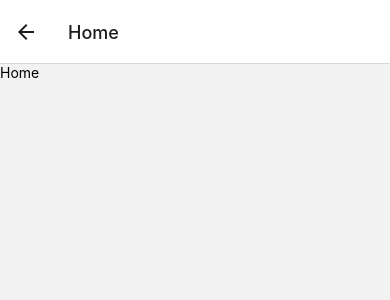
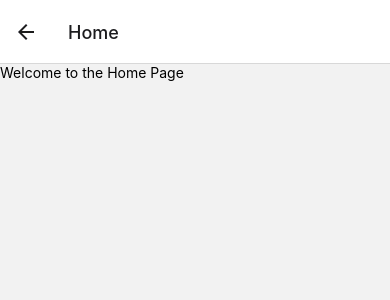
Before and after one commit to s24576/aaa-mob, a React Native app in the folder LockIn/: screen /Home in a window 390 px wide. Shown: the top 300 px of the page. Built offline with nearby package versions, Linux system fonts and the light colour scheme.

Commit message:
context USER

```diff
--- a/LockIn/App.tsx
+++ b/LockIn/App.tsx
@@ -11,6 +11,7 @@ import {
 import Login from "./screens/Login";
 import Register from "./screens/Register";
 import Home from "./screens/Home";
+import { UserContextProvider } from "./context/UserContext";
 
 type RootStackParamList = {
   Login: undefined;
@@ -27,6 +28,7 @@ export default function App() {
 export const Layout = () => {
   return (
     <NavigationContainer>
+      <UserContextProvider>
         <Stack.Navigator
           screenOptions={{
             headerBackVisible: false,
@@ -36,6 +38,7 @@ export const Layout = () => {
           <Stack.Screen name="Register" component={Register}></Stack.Screen>
           <Stack.Screen name="Home" component={Home}></Stack.Screen>
         </Stack.Navigator>
+      </UserContextProvider>
     </NavigationContainer>
   );
 };
--- a/LockIn/components/HomePage.tsx
+++ b/LockIn/components/HomePage.tsx
@@ -0,0 +1,16 @@
+import React, { useState, useContext } from "react";
+import { View, Text, StyleSheet } from "react-native";
+import { UserContext } from "../context/UserContext";
+import { UserContextType } from "../types/userContext";
+
+const HomePage = () => {
+  const { userData } = useContext(UserContext) as UserContextType;
+
+  return (
+    <View>
+      <Text>Welcome to the Home Page {userData?.username}</Text>
+    </View>
+  );
+};
+
+export default HomePage;
--- a/LockIn/components/LoginForm.tsx
+++ b/LockIn/components/LoginForm.tsx
@@ -1,18 +1,24 @@
 import { View, TextInput, Button } from "react-native";
-import React, { useState } from "react";
+import React, { useState, useContext } from "react";
 import { useNavigation } from "@react-navigation/native";
 import axios, { AxiosError } from "axios";
 import AsyncStorage from "@react-native-async-storage/async-storage";
 import { LoginScreenProps } from "../App";
+import { UserData, Friend, UserContextType } from "../types/userContext";
+import { UserContext } from "../context/UserContext";
 
 const LoginForm = () => {
   const [username, setUsername] = useState("");
   const [password, setPassword] = useState("");
   const navigation = useNavigation<LoginScreenProps["navigation"]>();
 
+  const { setUserData } = useContext(UserContext) as UserContextType;
+
   const BACKEND_ADDRESS = process.env.BACKEND_ADDRESS;
+
   const handleLogin = async () => {
     try {
+      console.log("Backend Address:", BACKEND_ADDRESS);
       const response = await axios.post(
         `${BACKEND_ADDRESS}/user/login`,
         { username, password },
@@ -36,9 +42,23 @@ const LoginForm = () => {
       const response = await axios.get(`${BACKEND_ADDRESS}/user/getUserData`, {
         headers: {
           Authorization: `Bearer ${token}`,
+          "Accept-Language": "en",
         },
       });
-      console.log("User Data:", response.data); // Log the user data
+      console.log("User Data:", response.data);
+
+      // Parse the user data and set it in the context
+      const userData = new UserData(
+        response.data._id,
+        response.data.profileIcon,
+        response.data.bio,
+        response.data.friends.map(
+          (friend: any) =>
+            new Friend(friend._id, friend.username, friend.username2)
+        ),
+        response.data.username
+      );
+      setUserData(userData);
     } catch (error) {
       handleError(error);
     }
--- a/LockIn/context/UserContext.tsx
+++ b/LockIn/context/UserContext.tsx
@@ -0,0 +1,18 @@
+import React, { createContext, useState, ReactNode, useContext } from "react";
+import { UserContextType, UserData } from "../types/userContext";
+
+export const UserContext = createContext<UserContextType | undefined>(
+  undefined
+);
+
+export const UserContextProvider: React.FC<{ children: ReactNode }> = ({
+  children,
+}) => {
+  const [userData, setUserData] = useState<UserData | null>(null);
+
+  return (
+    <UserContext.Provider value={{ userData, setUserData }}>
+      {children}
+    </UserContext.Provider>
+  );
+};
--- a/LockIn/screens/Home.tsx
+++ b/LockIn/screens/Home.tsx
@@ -1,10 +1,11 @@
 import { View, Text } from "react-native";
 import React from "react";
+import HomePage from "../components/HomePage";
 
 const Home = () => {
   return (
     <View>
-      <Text>Home</Text>
+      <HomePage />
     </View>
   );
 };
--- /dev/null
+++ b/LockIn/types/userContext.ts
@@ -0,0 +1,34 @@
+export class UserData {
+  public _id: string;
+  public profileIcon: string | null;
+  public bio: string | null;
+  public friends: Friend[];
+  public username: string;
+
+  constructor(
+    _id: string,
+    profileIcon: string | null,
+    bio: string | null,
+    friends: Friend[],
+    username: string
+  ) {
+    this._id = _id;
+    this.profileIcon = profileIcon;
+    this.bio = bio;
+    this.friends = friends;
+    this.username = username;
+  }
+}
+export interface UserContextType {
+  userData: UserData | null;
+  setUserData: (userData: UserData) => void;
+}
+
+// Friend class to represent each friend's data
+export class Friend {
+  constructor(
+    public _id: string,
+    public username: string,
+    public username2: string
+  ) {}
+}
```
Also changed, not shown: 1 other file (tests, documents, lock files or other folders). Lines whose indentation alone changed are shown as unchanged.
